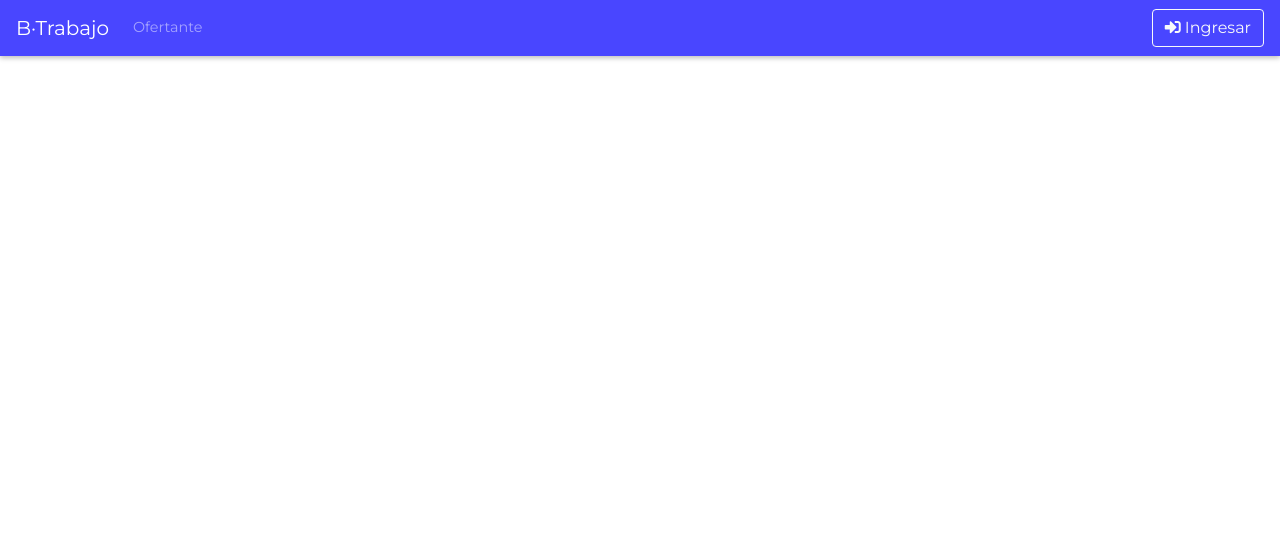
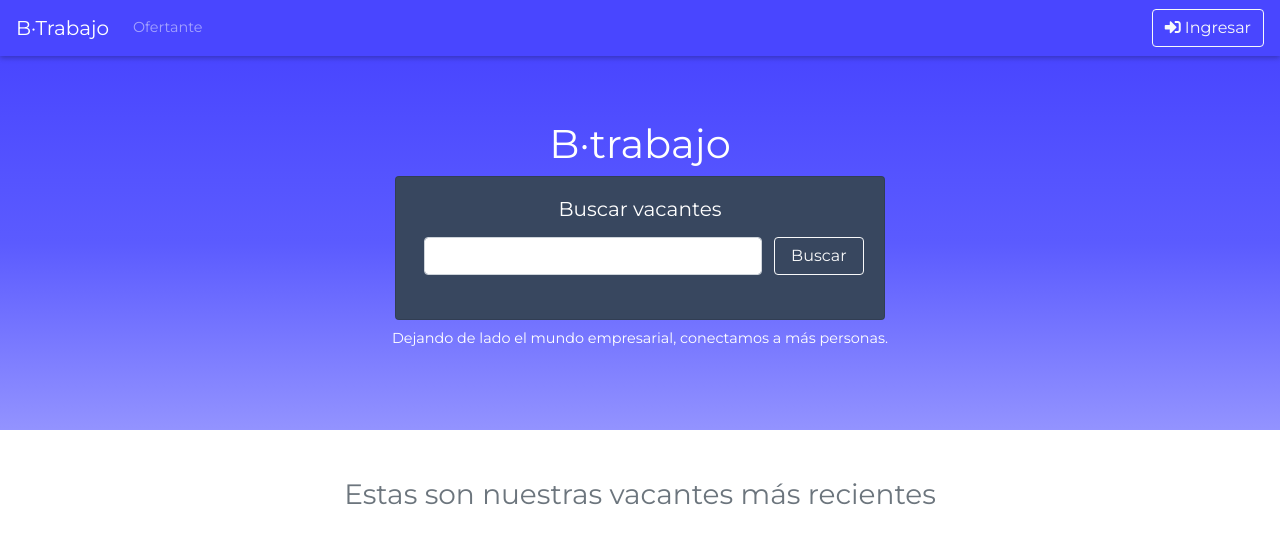
Before and after one commit to bider88/b-trabajo, an Angular app: page / in a window 1280 px wide. Shown: the top 544 px of the page. Built offline with nearby package versions, Linux system fonts and the light colour scheme; a small style sheet from the web is missing.

Commit message:
home and search component

```diff
--- a/src/app/app-routing.module.ts
+++ b/src/app/app-routing.module.ts
@@ -2,7 +2,16 @@ import { NgModule } from '@angular/core';
 import { Routes, RouterModule } from '@angular/router';
 
 
-const routes: Routes = [];
+const routes: Routes = [
+  {
+    path: '',
+    loadChildren: './commons/commons.module#CommonsModule'
+  },
+  {
+    path: '**',
+    redirectTo: ''
+  }
+];
 
 @NgModule({
   imports: [RouterModule.forRoot(routes)],
--- a/src/app/commons/commons.module.ts
+++ b/src/app/commons/commons.module.ts
@@ -4,6 +4,8 @@ import { HeaderComponent } from './components/layout/header/header.component';
 import { RouterModule } from '@angular/router';
 import { HttpClientModule } from '@angular/common/http';
 import { FormsModule } from '@angular/forms';
+import { CommonsRoutingModule } from './commons-routing.module';
+import { HomeComponent } from './components/home/home.component';
 
 const COMPONENTS = [
   HeaderComponent
@@ -18,13 +20,15 @@ const MODULES = [
 
 @NgModule({
   declarations: [
-    ...COMPONENTS
+    ...COMPONENTS,
+    HomeComponent
   ],
   exports: [
     ...COMPONENTS,
     ...MODULES
   ],
   imports: [
+    CommonsRoutingModule,
     ...MODULES
   ],
 })
--- /dev/null
+++ b/src/app/commons/components/home/home.component.html
@@ -0,0 +1,30 @@
+<div class="mb-0 jumbotron text-center">
+  <h1 class="animated fadeInUp">B·trabajo</h1>
+
+  <div class="row">
+    <div class="col-12 col-sm-12 col-md-7 col-lg-6 col-xl-5 mx-auto mb-2">
+      <div class="card bg-card animated fadeIn">
+        <div class="card-body">
+          <h5 class="animated fadeIn">Buscar vacantes</h5>
+          <form class="d-flex flex-row" #searchForm="ngForm" (ngSubmit)="search(searchForm)">
+            <div class="form-group p-2 flex-grow-1">
+              <input type="search" class="form-control" [(ngModel)]="searchText" name="search" id="search">
+            </div>
+            <button type="submit" class="btn btn-outline-light ml-1 px-3">Buscar</button>
+          </form>
+        </div>
+      </div>
+    </div>
+  </div>
+
+  <p class="animated fadeIn">Dejando de lado el mundo empresarial, conectamos a más personas.</p>
+</div>
+
+<div class="container">
+  <h3 class="text-center my-5 text-secondary">Estas son nuestras vacantes más recientes</h3>
+  <div class="row">
+    <div class="col">
+
+    </div>
+  </div>
+</div>
--- /dev/null
+++ b/src/app/commons/components/home/home.component.scss
@@ -0,0 +1,18 @@
+$color-info: #00A1B8;
+
+.jumbotron {
+  background: #4946FF;  /* fallback for old browsers */
+  background: -webkit-linear-gradient(to bottom, #4946FF, #5b5bff, #9393ff);  /* Chrome 10-25, Safari 5.1-6 */
+  background: linear-gradient(to bottom, #4946FF, #5b5bff, #9393ff); /* W3C, IE 10+/ Edge, Firefox 16+, Chrome 26+, Opera 12+, Safari 7+ */
+  color: white;
+  border-radius: 0;
+}
+
+.bg-card {
+  background: #38475f;  /* fallback for old browsers */
+}
+
+.btn {
+  margin-top: 8px!important;
+  height: 38px!important;
+}
--- /dev/null
+++ b/src/app/commons/components/home/home.component.ts
@@ -0,0 +1,30 @@
+import { Component, OnInit } from '@angular/core';
+import { NgForm } from '@angular/forms';
+import { Router } from '@angular/router';
+
+@Component({
+  selector: 'app-home',
+  templateUrl: './home.component.html',
+  styleUrls: ['./home.component.scss']
+})
+export class HomeComponent implements OnInit {
+
+  searchForm: NgForm;
+  searchText: string;
+  isLoading = true;
+
+  constructor(
+    private router: Router,
+  ) { }
+
+  ngOnInit() {
+  }
+
+  search(searchForm: NgForm) {
+    let { search } = searchForm.value;
+    search = search ? search : 'allvacancies';
+    search = search.trim();
+    this.router.navigate(['/search-vacancy', search]);
+  }
+
+}
```
Also changed, not shown: src/app/commons/commons-routing.module.ts (added, +17 -0 lines), 1 other file (tests, documents, lock files or other folders).
